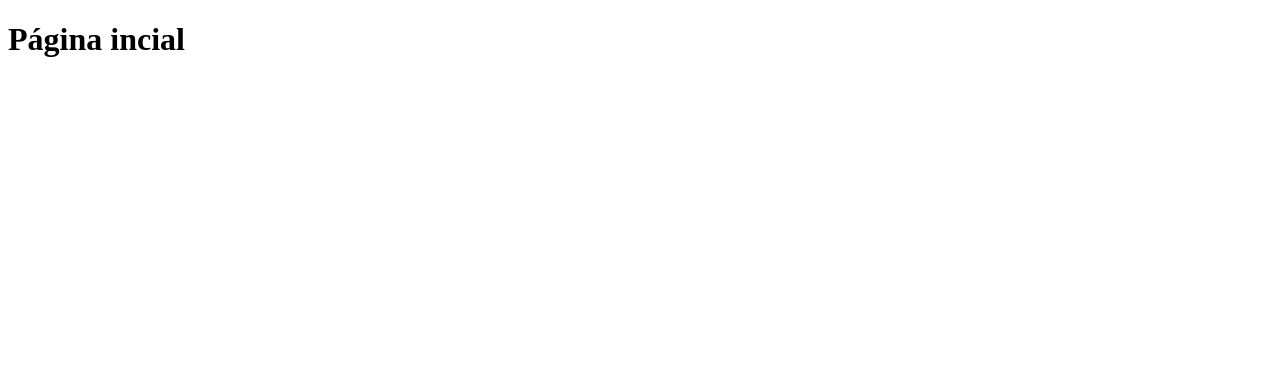
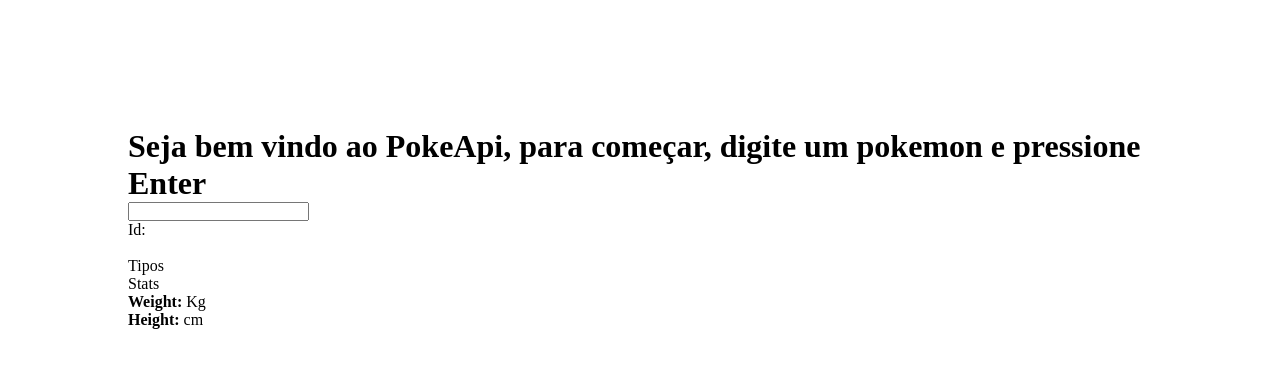
Before and after one commit to Victor-Edward/PokeApi-Connection, a React (Create React App) app: page / in a window 1280 px wide. Shown: the top 368 px of the page. Built offline with nearby package versions, Linux system fonts and the light colour scheme.

Commit message:
feat: Added pokemon content to the mainpage

```diff
--- a/src/index.tsx
+++ b/src/index.tsx
@@ -1,11 +1,12 @@
 import React from 'react';
 import ReactDOM from 'react-dom';
-import Index from './pages/index'
+import MainPage from './pages/index';
+
 
 
 ReactDOM.render(
   <React.StrictMode>
-    <Index />
+    <MainPage/>
   </React.StrictMode>,
   document.getElementById('root')
 );
--- a/src/pages/index.tsx
+++ b/src/pages/index.tsx
@@ -1,9 +1,9 @@
-import react from 'React'
+import React, { useState } from 'react'
 import { pokemon } from '../interfaces/interface'
 import styles from '../styles/main.module.css'
 import { getpokemon } from '../interfaces/api'
 
-const Index = () => {
+const MainPage = () => {
     const bgcolors = {
         normal: "#A8A878",
         fighting: "#C03028",
@@ -25,11 +25,48 @@
         psychic: "#F85888",
     }
 
+    const [displayPokemon, setDisplayPokemon] = useState <pokemon> ()
+
+    const load = async (inputPokemon: string) => {
+        const loadData = await getpokemon(inputPokemon)
+        setDisplayPokemon(loadData)
+    }
+
     return (
-        <div>
-            <h1>Página incial</h1>
+        <div className={styles.container}>
+            <div className={styles.greetings}>
+                <h1>Seja bem vindo ao PokeApi, para começar, digite um pokemon e pressione Enter</h1>
+                <input onKeyPress={(e:any) => {if (e.code === "Enter") {load(e.target.value)}}} type="text"/>
+            </div>
+            <div className={styles.pokemon}>
+                <div className={styles.heading}>
+                    <p>{displayPokemon?.name}</p>
+                    <p>Id: {displayPokemon?.id}</p>
+                </div>
+                <div className={styles.image}>
+                    <img src={displayPokemon?.sprites.front_default} alt=""/>
+                    <img src={displayPokemon?.sprites.back_default} alt=""/>
+                </div>
+                <div className={styles.text}>
+                    <div className={styles.types}>
+                        <p id={styles.typesHeading}>Tipos</p>
+                        {displayPokemon?.types ? displayPokemon.types.map(type => {return (
+                            <p>{type.type.name}</p>
+                        )}):null}
+                    </div>
+                    <div className={styles.stats}>
+                        <p id={styles.statsHeading}>Stats</p>
+                        <p><strong>Weight: </strong> {displayPokemon?.weight} Kg</p>
+                        <p><strong>Height: </strong> {displayPokemon?.height} cm</p>
+                        {displayPokemon?.stats ? displayPokemon.stats.map(stats => {return (
+                            <p><strong>{stats.stat.name}: </strong>{stats.base_stat}</p>
+                        )}):null}
+                    </div>
+                </div>
+            </div>
+
         </div>
     )
 }
 
-export default Index
+export default MainPage
--- a/src/styles/main.module.css
+++ b/src/styles/main.module.css
@@ -5,5 +5,10 @@
 }
 
 .container{
-    margin: 10;
+    margin: 8em;
 }
+
+.pokemon{
+    display: flex;
+    flex-direction: column;
+}
```
